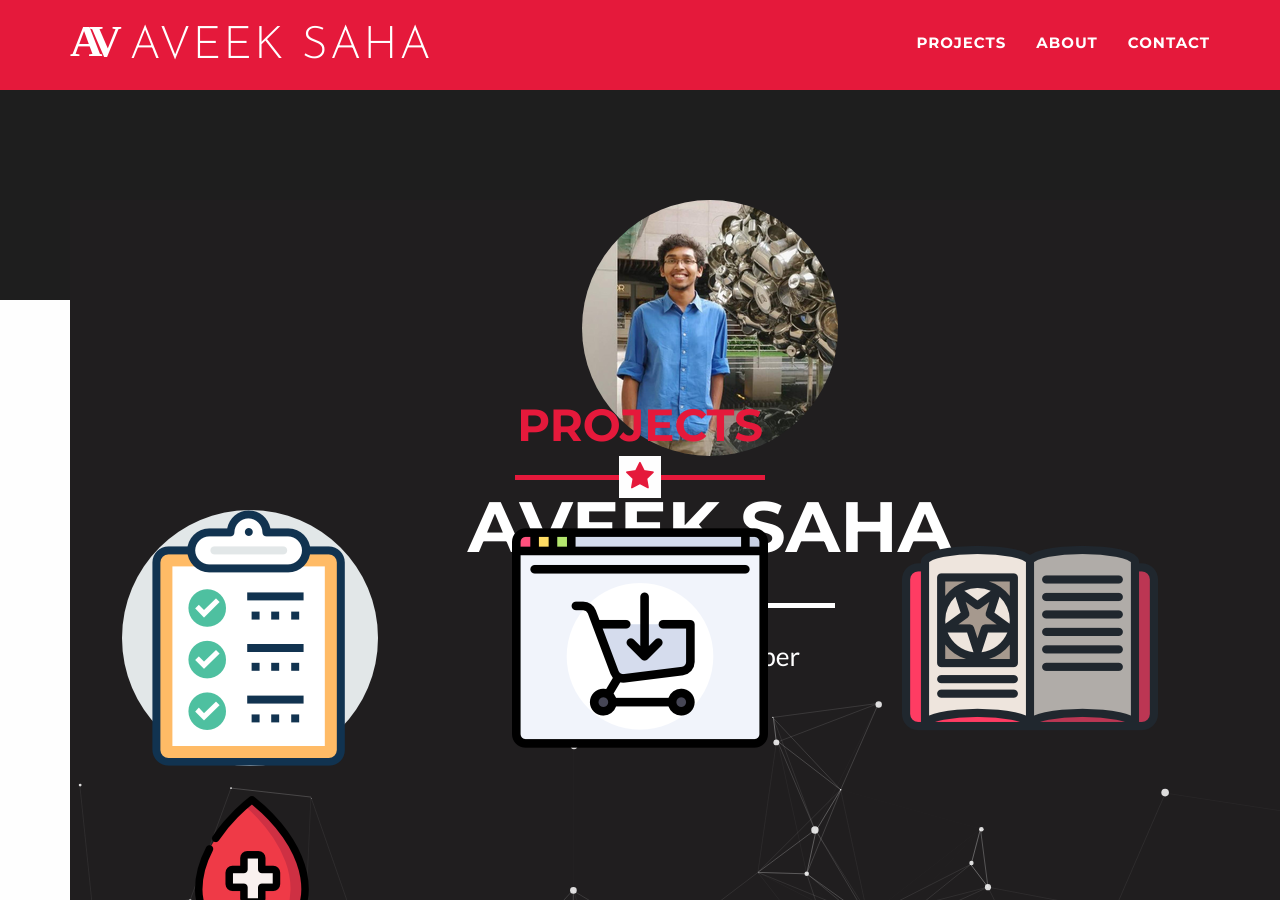
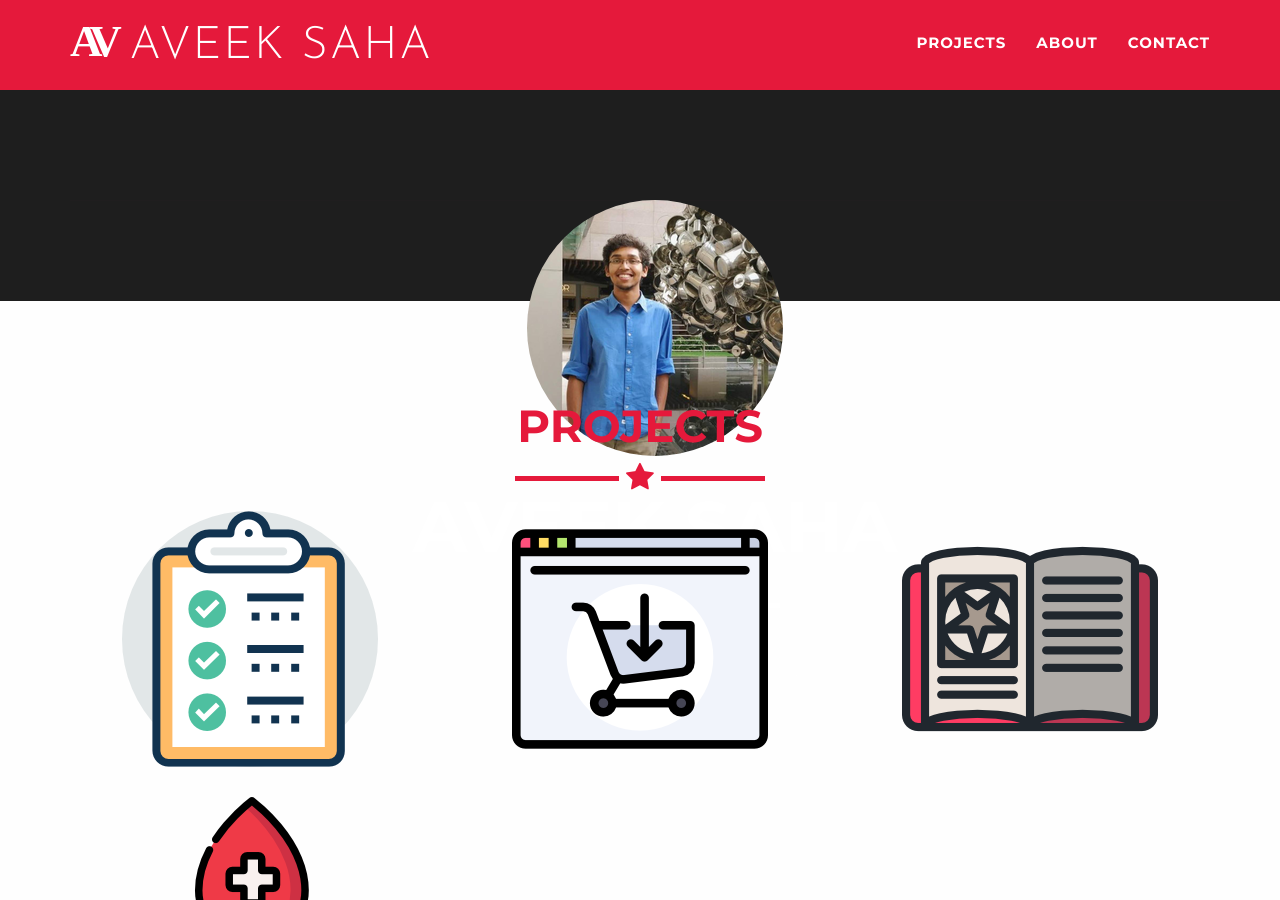
Before and after one commit to Aveek-Saha/Aveek-Saha.github.io, a Jekyll site: the page built from index.html, in a window 1280 px wide and 900 px high. Built offline with Jekyll 4.4.1, drawn with Linux system fonts in a browser that asks for light colours; some web fonts are replaced.

Commit message:
Update header.html

```diff
--- a/_includes/header.html
+++ b/_includes/header.html
@@ -1,9 +1,9 @@
     <!-- Header -->
     <header>
         <div class="container">
-          <div id="particles-js">
             <div class="row">
                 <div class="col-lg-12">
+                    <div id="particles-js">
                     <img class="img-responsive" style="border-radius: 50%;" src="img/profile.png" alt="">
                     <div class="intro-text">
                         <span class="name">{{ site.title }}</span>
```
